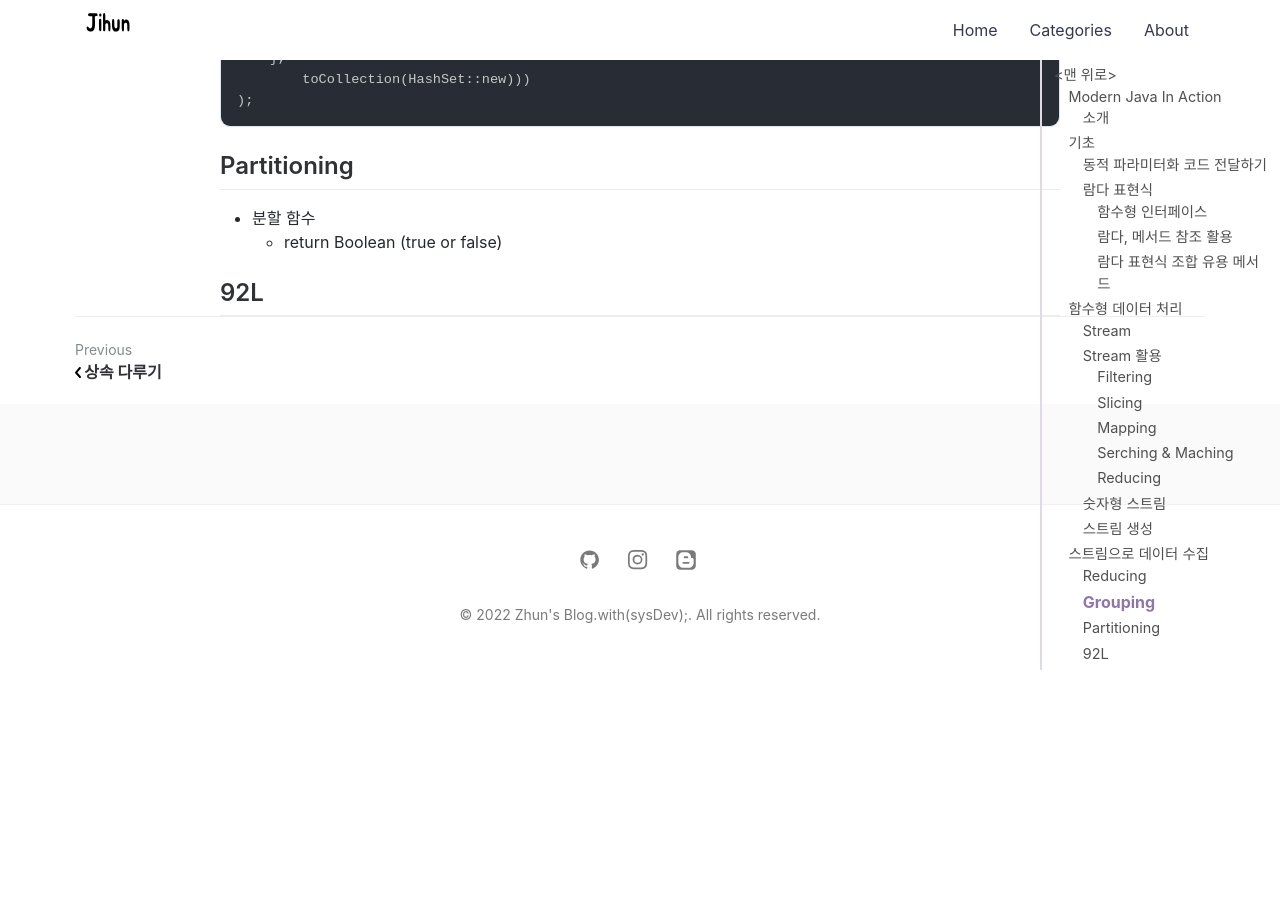
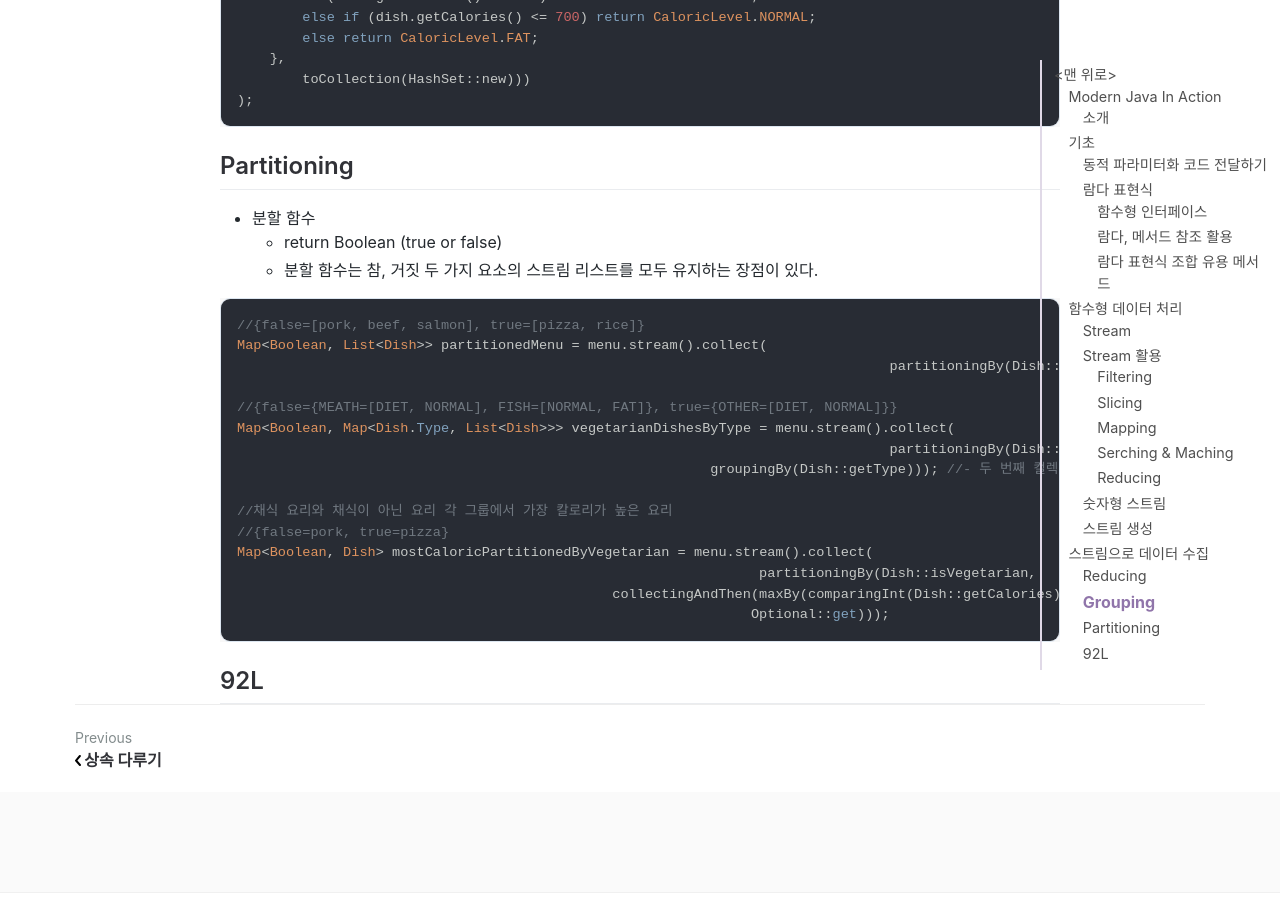
Before and after one commit to jihunparkme/jihunparkme.github.io, a Jekyll site: the page built from _posts/2022-01-29-Modern_Java_In_Action.md, in a window 1280 px wide and 900 px high, scrolled down 16063 px. Built offline with Jekyll 4.4.1, drawn with Linux system fonts in a browser that asks for light colours; nearby versions of some CDN libraries; comment, search, counter and statistics services are not loaded; before the commit the page ends 16733 px from its top, so only the background shows below that; some of the changed text lies outside the part shown.

Commit message:
[MJIN] 스트림으로 데이터 수집 - Partitioning

````diff
--- a/_posts/2022-01-29-Modern_Java_In_Action.md
+++ b/_posts/2022-01-29-Modern_Java_In_Action.md
@@ -765,5 +765,26 @@
 
 - 분할 함수
   - return Boolean (true or false)
+  - 분할 함수는 참, 거짓 두 가지 요소의 스트림 리스트를 모두 유지하는 장점이 있다.
+
+```java
+//{false=[pork, beef, salmon], true=[pizza, rice]}
+Map<Boolean, List<Dish>> partitionedMenu = menu.stream().collect(
+    										partitioningBy(Dish::isVegetarian));
+
+//{false={MEATH=[DIET, NORMAL], FISH=[NORMAL, FAT]}, true={OTHER=[DIET, NORMAL]}}
+Map<Boolean, Map<Dish.Type, List<Dish>>> vegetarianDishesByType = menu.stream().collect(
+    										partitioningBy(Dish::isVegetarian, //- 분할 함수
+                                                          groupingBy(Dish::getType))); //- 두 번째 컬렉터
+
+//채식 요리와 채식이 아닌 요리 각 그룹에서 가장 칼로리가 높은 요리
+//{false=pork, true=pizza}
+Map<Boolean, Dish> mostCaloricPartitionedByVegetarian = menu.stream().collect(
+								partitioningBy(Dish::isVegetarian,
+                                              collectingAndThen(maxBy(comparingInt(Dish::getCalories)),
+                                                               Optional::get)));
+```
+
+
 
 ## 92L
````
